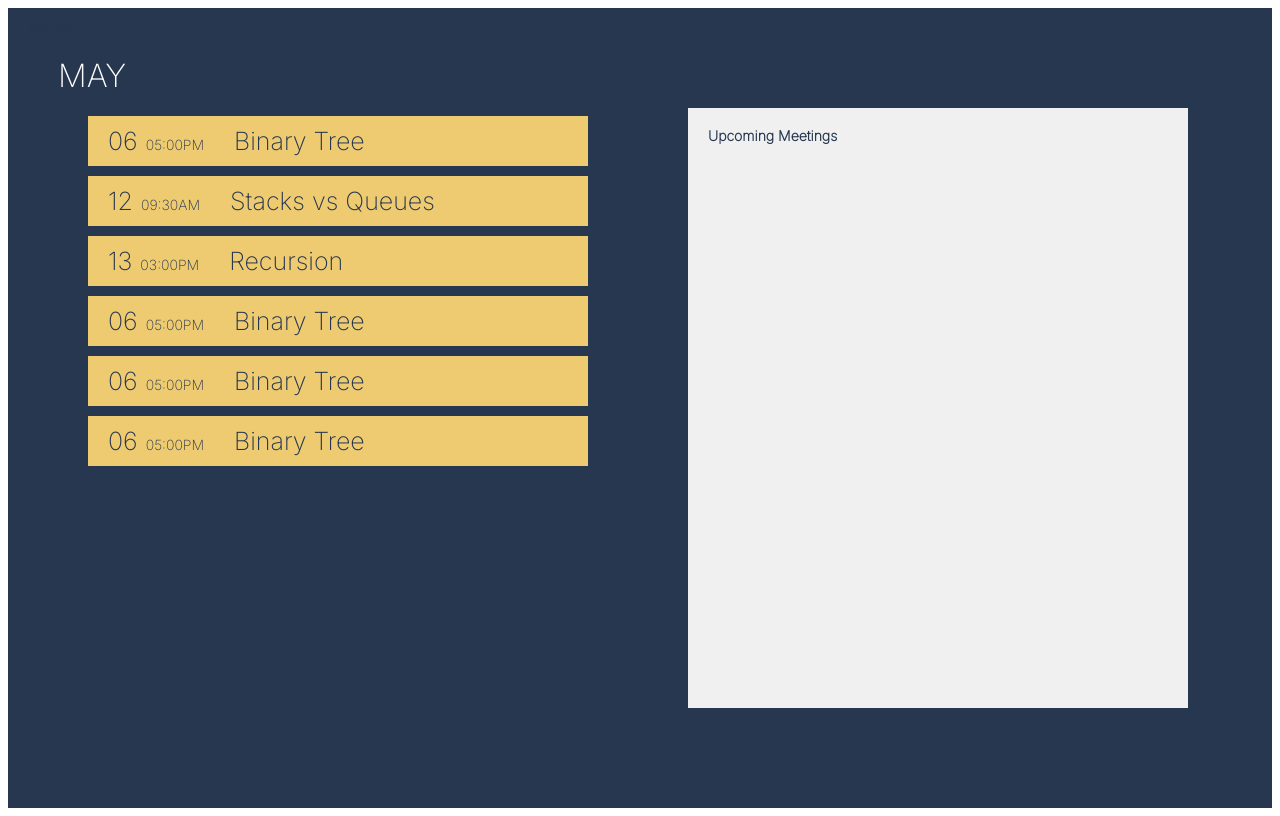
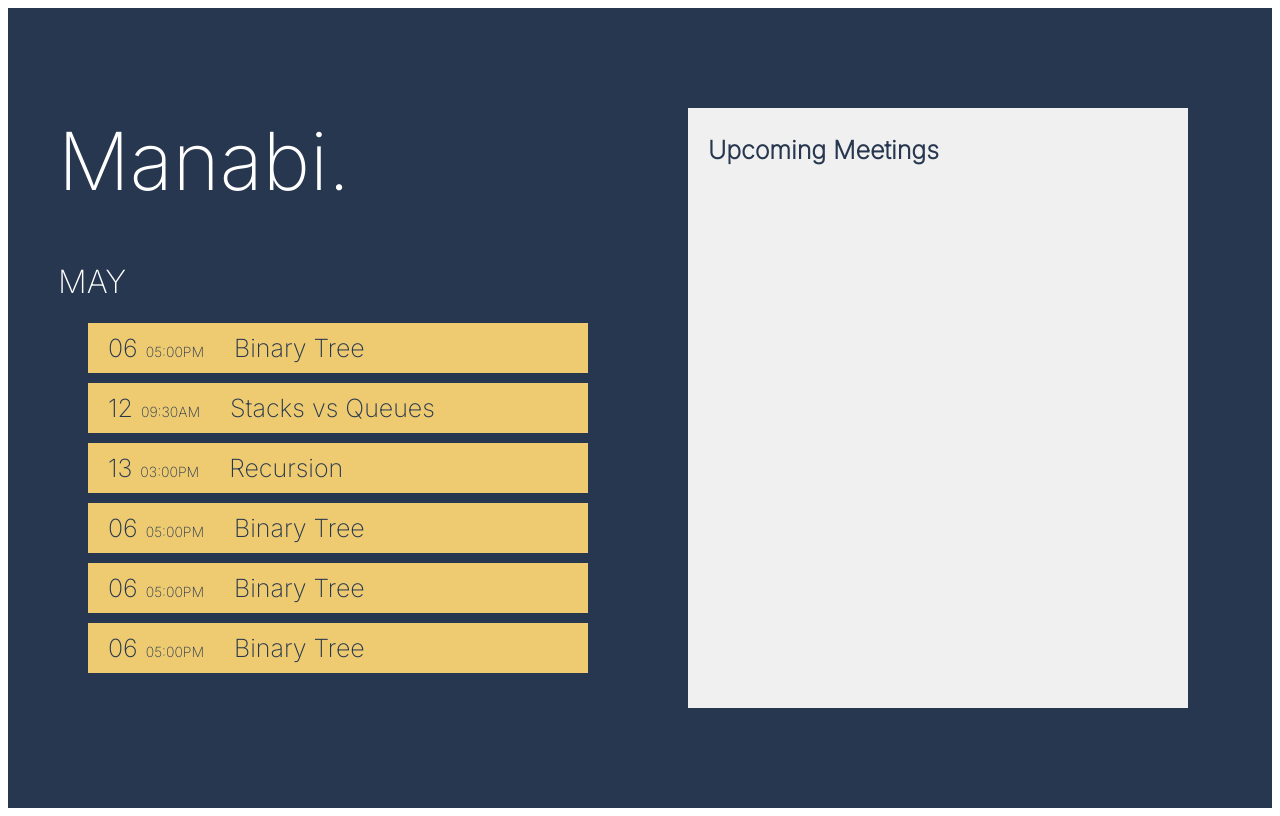
Before and after one commit to michelle-wangg/manabi, a React (Create React App) app: page / in a window 1280 px wide. Built offline with nearby package versions, Linux system fonts and the light colour scheme.

Commit message:
fixed title

```diff
--- a/src/App.css
+++ b/src/App.css
@@ -1,8 +1,11 @@
 .Title {
-    color: #27374F;
+    color: #FFFFFF;
+    font-family:'Gill Sans', 'Gill Sans MT', Calibri, 'Trebuchet MS', sans-serif;
+    font-weight: 60;
     font-family: 'Inter', sans-serif;
-    font-size: 14px;
-    padding-left: 20px;
+    font-size: 80px;
+    padding-left: 50px;
+    padding-top: 50px;
 }
 .rowC {
     display:flex;
--- a/src/App.js
+++ b/src/App.js
@@ -11,7 +11,8 @@ function App() {
       height: "100vh",
       minHeight: "100vh"
     }}>
-        <div >
+        <div>
+
       <h1 className="Title">Manabi.</h1>
       <Schedule/>
       <ListOfMeetings/>
--- a/src/components/SidePanel.css
+++ b/src/components/SidePanel.css
@@ -9,7 +9,7 @@
     width: 500px;
 }
 
-.Title {
+.SideTitle {
     color: #27374F;
     font-family: 'Inter', sans-serif;
     font-size: 25px;
--- a/src/components/SidePanel.js
+++ b/src/components/SidePanel.js
@@ -4,7 +4,7 @@ import './SidePanel.css'
 function SidePanel(props) {
     return (
         <div className='Frame'>
-            <h1 className='Title'>Upcoming Meetings</h1>
+            <h1 className='SideTitle'>Upcoming Meetings</h1>
         </div>
     )
 }
```
